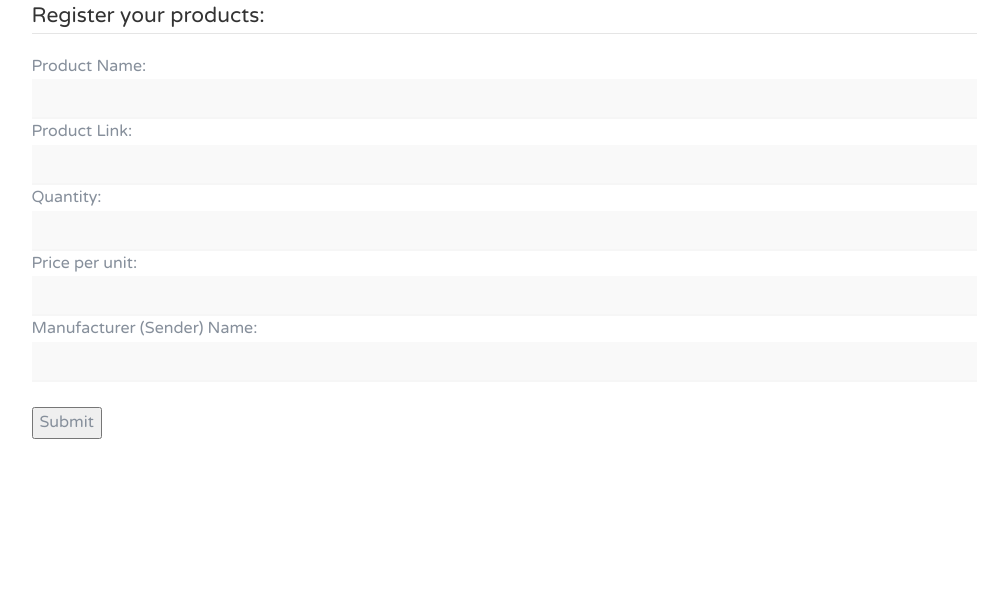
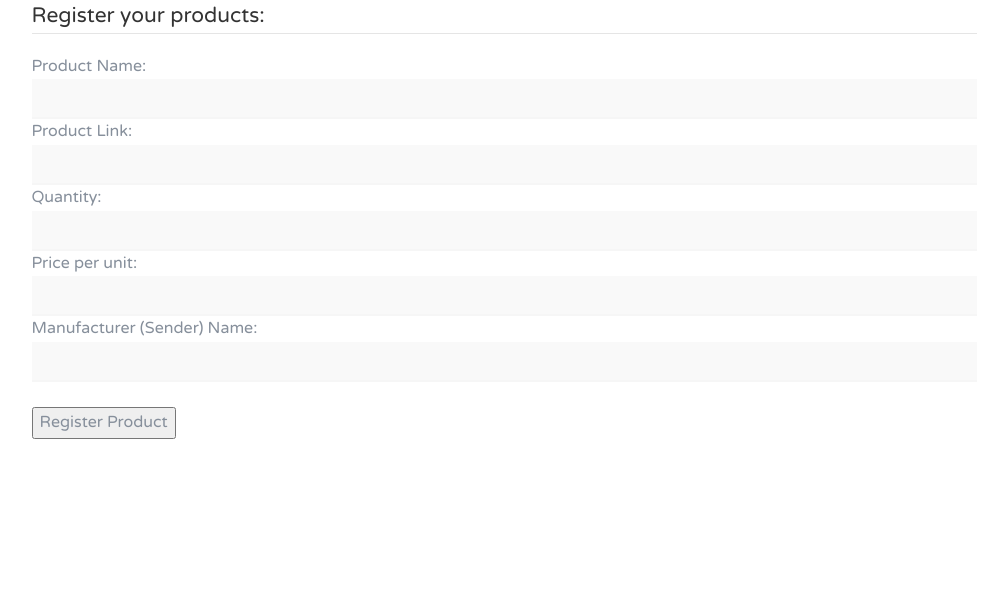
Before and after one commit to aditi-bhatia/BabyBlockchain, a Flask app: page / in a window 1280 px wide. Shown: the part 1070-1667 px from the top of the page, without its empty margins (136-1144 px from the left). Run offline with Flask 2, Linux system fonts and the light colour scheme; some libraries are stand-ins or nearby versions.

Commit message:
register

```diff
--- a/server.py
+++ b/server.py
@@ -25,13 +25,21 @@ blockchain = Blockchain()
 def home():
     return render_template('index.html')
 
+p_id = 0
 
 @app.route("/register", methods=['POST']) #mining the proof of work
 def register():
     print(request.form)
-    content = request.get_json()
-    print("content")
-    print(content)
+    data = {}
+    global p_id
+    p_id += 1
+    data['product_id'] = p_id
+    data['product_name'] = request.form['product']
+    data['link'] = request.form['link']
+    data['quantity'] = request.form['quantity']
+    data['price'] = request.form['price']
+    data['manufacturer'] = request.form['seller']
+
     # TODO: create block
     last_block = blockchain.last_block
     last_proof = last_block['proof']
@@ -39,11 +47,12 @@ def register():
     previous_hash = blockchain.hash(last_block)
 
     # creating a block
-    block = blockchain.new_block(proof, previous_hash, content)
+    block = blockchain.new_block(proof, previous_hash, data)
 
     # TODO: make changes to frontend to acknowledge registration
-    return jsonify(block), 200
-    # return render_template('index.html')
+    # return jsonify(block), 200
+    # return 'ok'
+    return render_template('index.html')
 
 
 @app.route("/transfer", methods=['POST'])
--- a/templates/index.html
+++ b/templates/index.html
@@ -7,7 +7,7 @@
 	<meta name="viewport" content="width=device-width, initial-scale=1">
 	<!-- The above 3 meta tags *must* come first in the head; any other head content must come *after* these tags -->
 
-	<title>HTML Template</title>
+	<title>Baby Blockchain</title>
 
 	<!-- Google font -->
 	<link href="https://fonts.googleapis.com/css?family=Montserrat:400,700%7CVarela+Round" rel="stylesheet">
@@ -100,9 +100,6 @@
 							</p>
 							<button class="white-btn"><a href="#manufacturer">I am a manufacturer</a></button>
 							<button class="main-btn"><a href="#retailer">I am a retailer</a></button>
-							<form>
-
-
 
 
 						</div>
@@ -138,7 +135,7 @@
 							<br>
 
 
-							<form action="{{url_for('register')}}" method="post">
+							<form action="{{url_for('register', _anchor='manufacturer')}}" method="post">
 								<fieldset>
 									<legend>Register your products:</legend>
 									Product Name:<br>
@@ -152,10 +149,12 @@
 									Manufacturer (Sender) Name:<br>
 									<input type="text" name="seller" value=" "><br><br>
 
-									<input type="submit" value="Submit">
+									<input type="submit" value="Register Product" onclick="toggle()">
 								</fieldset>
 							</form>
-
+							<!-- <div class="col-md-10 col-md-offset-1" style="width: 60%; height: 5%; visibility: hidden;" id="registered">
+								Product Registered
+							</div> -->
 
 
 						</div>
@@ -602,7 +601,11 @@
 	<script type="text/javascript" src="{{ url_for('static',filename='js/owl.carousel.min.js') }}"></script>
 	<script type="text/javascript" src="{{ url_for('static',filename='js/jquery.magnific-popup.js') }}"></script>
 	<script type="text/javascript" src="{{ url_for('static',filename='js/main.js') }}"></script>
-
+	<script>
+		// function toggle(){
+		// 	document.getElementById( "registered" ).style.visibility='visible'
+		// }
+	</script>
 </body>
 
 </html>
```
